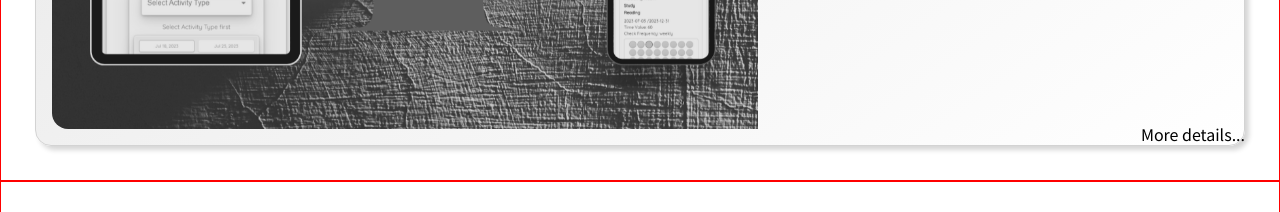
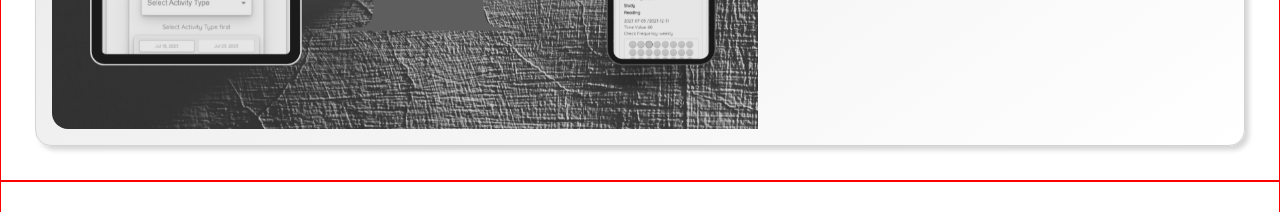
Before and after one commit to berkaysson/berkaysson-portfolio-site, a React (Create React App) app: page / in a window 1280 px wide. Shown: the part 1960-2172 px from the top of the page. Built offline with nearby package versions, Linux system fonts and the light colour scheme.

Commit message:
Remove unnecessary DetailsButton

```diff
--- a/src/Components/Sections/Projects.js
+++ b/src/Components/Sections/Projects.js
@@ -119,14 +119,6 @@ const ProjectContent = styled(Link)`
   }
 `;
 
-const DetailsButton = styled(Link)`
-  position: absolute;
-  bottom: 0;
-  right: 0;
-  cursor: pointer;
-  z-index: 3;
-`;
-
 const ProjectItemHeader = styled.div`
   display: flex;
   flex-direction: column;
@@ -229,7 +221,6 @@ const Projects = ({ projectContentRef, screenWidth }) => {
                 ""
               )}
             </ProjectContent>
-            <DetailsButton to="/project-lifemap">More details...</DetailsButton>
           </ProjectItemWrapper>
         </NeuCardWrapper>
       </ProjectItem>
```
